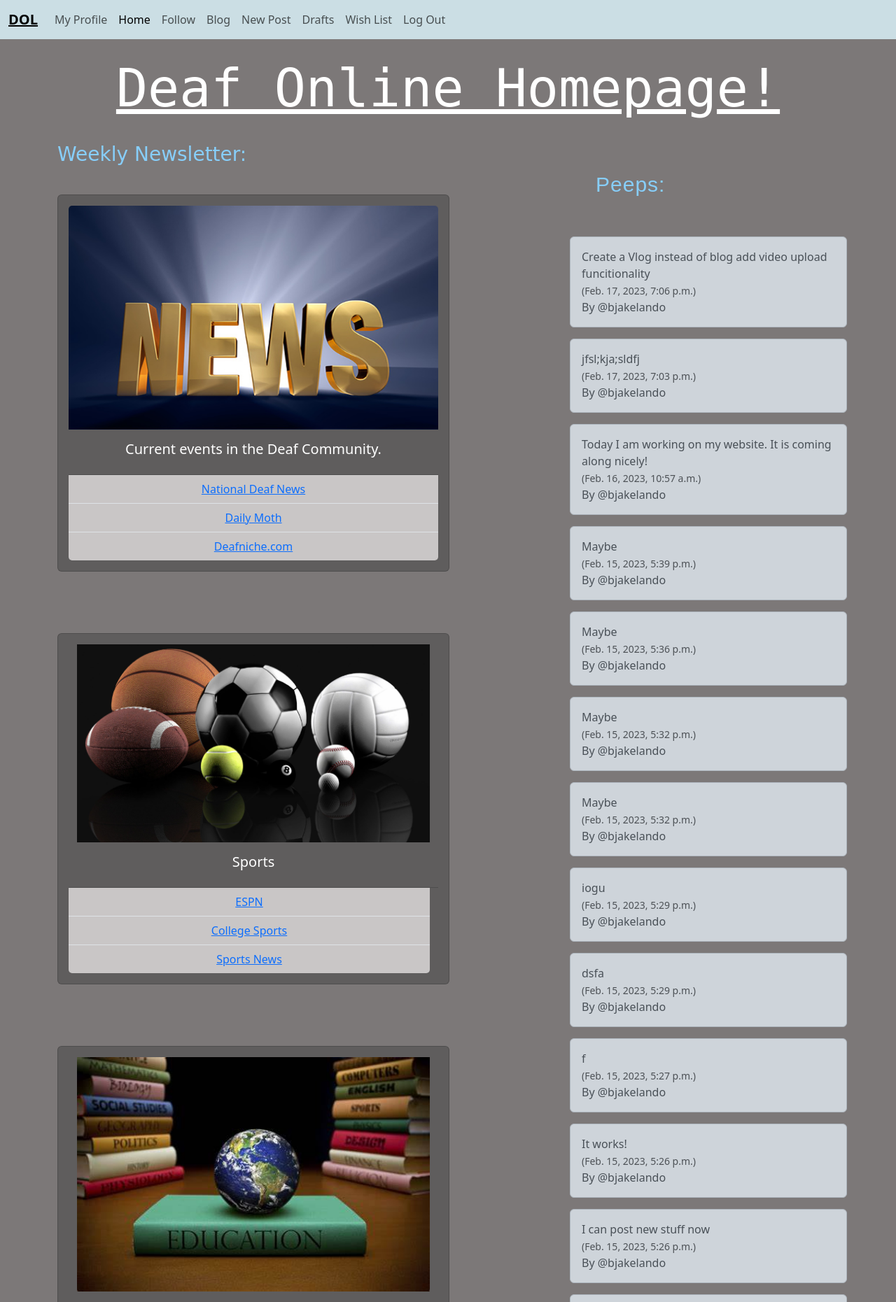
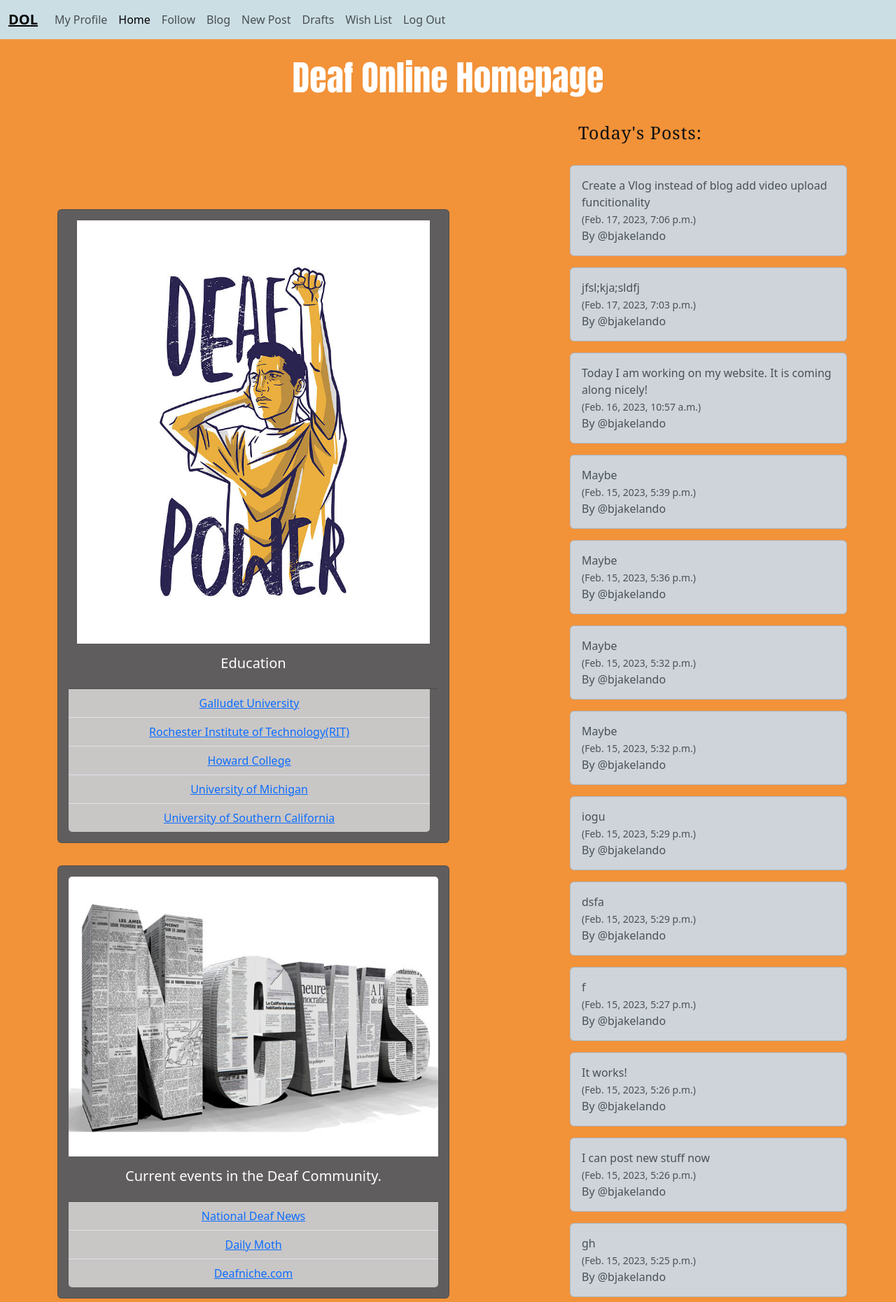
Before and after one commit to BJakeLando/capstone, a Django app: page /accounts/profileHome/ in a window 1280 px wide. Shown: the top 1861 px of the page at 70% size. Run offline with Django 4.2, Linux system fonts and the light colour scheme; a user stored in the database is signed in; data comes from the database, SQL or seed files in the repository; both versions use the stored data as it was after the commit.

Commit message:
Version 5

```diff
--- a/accounts/forms.py
+++ b/accounts/forms.py
@@ -5,7 +5,7 @@ class PeepForm(forms.ModelForm):
     body = forms.CharField(required=True,
         widget=forms.widgets.Textarea(
             attrs={
-                "placeholder": "Enter your DOL Peep here",
+                "placeholder": "What am I up to today?",
                 "class": "form-control",
             }
             ),
--- a/config/urls.py
+++ b/config/urls.py
@@ -15,8 +15,7 @@ Including another URLconf
 """
 from django.contrib import admin
 from django.urls import include, path
-from django.conf import settings
-from django.conf.urls.static import static
+
 
 urlpatterns = [
     path('admin/', admin.site.urls),
@@ -25,4 +24,4 @@ urlpatterns = [
     path('accounts/', include('django.contrib.auth.urls')),
     path('accounts/', include('accounts.urls')),
     path('wishes/', include('wishes.urls')),
-] + static(settings.MEDIA_URL, document_root=settings.MEDIA_ROOT)
+]
--- a/static/css/base.css
+++ b/static/css/base.css
@@ -4,7 +4,7 @@
 }
 
 #postBody {
-    background-color: rgb(3, 160, 98);
+    background-color: rgb(118, 210, 173);
     color: black;
     font-family: 'Courier New', Courier, monospace;
 }
@@ -31,23 +31,16 @@ posts h1 {
 }
 
 .homeBody {
-    background-color: rgb(124, 120, 120);
+    background-color: rgb(242, 146, 57);
     color: white;
 }
 
 .homeTitle {
     padding: 25px;
-    font-size: 75px;
-    font-family:monospace;
-    text-decoration: underline;
+    font-size: 50px;
+    font-family:Impact, Haettenschweiler, 'Arial Narrow Bold', sans-serif;
     width: 100%;
     text-align: center;
-}
-
-.weekly {
-
-    color: lightskyblue;
-    font-family: cursive;
 }
 
 .list-group-item {
@@ -55,14 +48,13 @@ posts h1 {
 }
 
 #profileBody{
-    background-color: rgb(125, 126, 126);
+    background-color: rgb(156, 220, 220);
 }
 #bl{
-    font-size: 50px;
-    text-decoration: underline;
+    font-size: 30px;
     font-family:Cambria, Cochin, Georgia, Times, 'Times New Roman', serif;
     width: 100%;
-    padding: 50px 50px 50px 450px;
+    padding: 25px 25px 25px 400px;
     color:rgb(222, 231, 228);
 }
 
@@ -70,17 +62,15 @@ posts h1 {
     border-radius: 50%;
 }
 #follows{
-    background-color: cadetblue;
-    margin-right: 25px;
+    background-color: rgb(145, 215, 181);
 }
 #followed{
-    background-color: cadetblue;
+    background-color: rgb(145, 215, 181);
 }
 
 #peepTitle {
-    padding-left: 25px;
-    font-size: 30px;
-    font-family:fantasy;
+    font-size: 25px;
+    font-family: Cambria, Cochin, Georgia, Times, 'Times New Roman', serif;
     letter-spacing: 1px;
-    color: lightskyblue;
+    color: rgb(11, 16, 19);
 }
--- a/templates/accounts/profile.html
+++ b/templates/accounts/profile.html
@@ -37,9 +37,9 @@
             {% endif %}
             </div>
 
-            <div class="col-4">
+            <div class="container2 col-4">
                 <br/><br/><br/>
-                <div id="follows" class="card">
+                <div id="follows" class="card col-4">
                     <h5 class="card-header">Follows</h5>
                     <div class="card-body">
                         <p class="card-text">
--- a/templates/accounts/profileHome.html
+++ b/templates/accounts/profileHome.html
@@ -7,13 +7,25 @@
 </head>
 
 {% block content %}
-<h1 class ="homeTitle">Deaf Online Homepage!</h1>
+<h1 class ="homeTitle">Deaf Online Homepage</h1>
 
-<h3 class ="weekly">Weekly Newsletter:</h3>
 <body class="homeBody">
     <div class="container1 text-center" style="float:left;">
+        <div class="card row col-8" style="margin-top: 125px;">
+            <img src="{% static 'img/deafPower.jpeg' %}" class="card-img-top" alt="...">
+            <div class="card-body">
+                <h5 class="card-title">Education</h5>
+            </div>
+            <ol class="list-group list-group-flush">
+                <li class="list-group-item"><a href="https://gallaudet.edu/">Galludet University</a></li>
+                <li class="list-group-item"><a href="https://www.rit.edu/ntid/">Rochester Institute of Technology(RIT)</a></li>
+                <li class="list-group-item"><a href="https://howardcollege.edu/library/swcid-library/">Howard College</a></li>
+                <li class="list-group-item"><a href="https://ssd.umich.edu/">University of Michigan</a></li>
+                <li class="list-group-item"><a href="https://osas.usc.edu/">University of Southern California</a></li>
+            </ol>
+        </div>
         <div class="card" >
-            <img src="{% static 'img/news.jpg' %}" style ="height: 20rem;"class="card-img-top" alt="...">
+            <img src="{% static 'img/news.jpeg' %}" style ="height: 25rem;"class="card-img-top" alt="...">
             <div class="card-body">
                 <h5 class="card-title">Current events in the Deaf Community.</h5>
             </div>
@@ -25,7 +37,7 @@
         </div>
         <br>
         <div class="card row col-8">
-            <img src="{% static 'img/sports.jpg' %}" class="card-img-top" alt="...">
+            <img src="{% static 'img/hamill.jpeg' %}" class="card-img-top" alt="...">
             <div class="card-body">
                 <h5 class="card-title">Sports</h5>
             </div>
@@ -36,22 +48,9 @@
             </ul>
         </div>
         <br>
-        <div class="card row col-8">
-            <img src="{% static 'img/education.jpg' %}" class="card-img-top" alt="...">
-            <div class="card-body">
-                <h5 class="card-title">Education</h5>
-            </div>
-            <ol class="list-group list-group-flush">
-                <li class="list-group-item"><a href="https://gallaudet.edu/">Galludet University</a></li>
-                <li class="list-group-item"><a href="https://www.rit.edu/ntid/">Rochester Institute of Technology(RIT)</a></li>
-                <li class="list-group-item"><a href="https://howardcollege.edu/library/swcid-library/">Howard College</a></li>
-                <li class="list-group-item"><a href="https://ssd.umich.edu/">University of Michigan</a></li>
-                <li class="list-group-item"><a href="https://osas.usc.edu/">University of Southern California</a></li>
-            </ol>
-        </div>
     </div>
         <div id="peeps" class="container2 col-4" style="float:right;">
-            <h3 id="peepTitle">Peeps: </h3><br/><br/>
+            <h3 id="peepTitle">Today's Posts:</h3><br/>
             <div class="row">
                 {% for peep in peeps %}
                     <div class="alert alert-dark" role="alert">
--- a/templates/posts/list.html
+++ b/templates/posts/list.html
@@ -7,9 +7,9 @@
 <body class="homeBody">
 
 <div class ="container">
-<h1><u>Posts</u></h1>
+<h1><u>Public Blog Posts:</u></h1>
 {% for post in post_list %}
-    <div class ="card">
+    <div class ="card" style ="width: 80%;">
         <div class ="card-body">
             <h5 class = "card-title">{{ post.title }}</h5>
             <h6 class="card-subtitle mb-2">{{ post.subtitle }}</h6>
```
Also changed, not shown: db.sqlite3, static/img/News.jpeg (added), static/img/deafPower.jpeg (added), static/img/hamill.jpeg (added), static/img/news.jpg (deleted).
